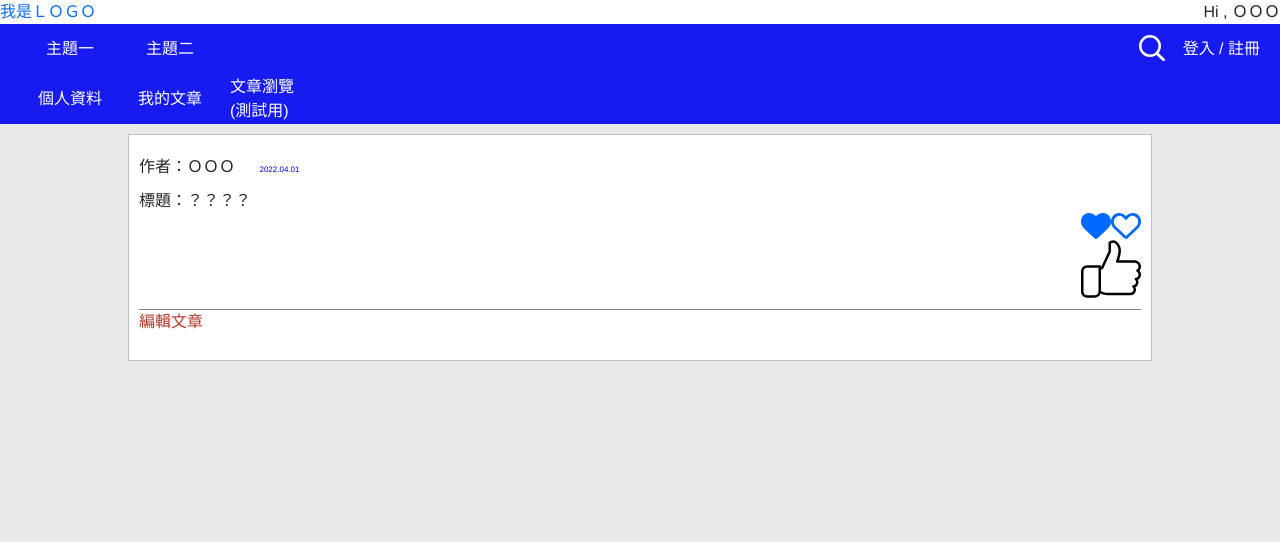
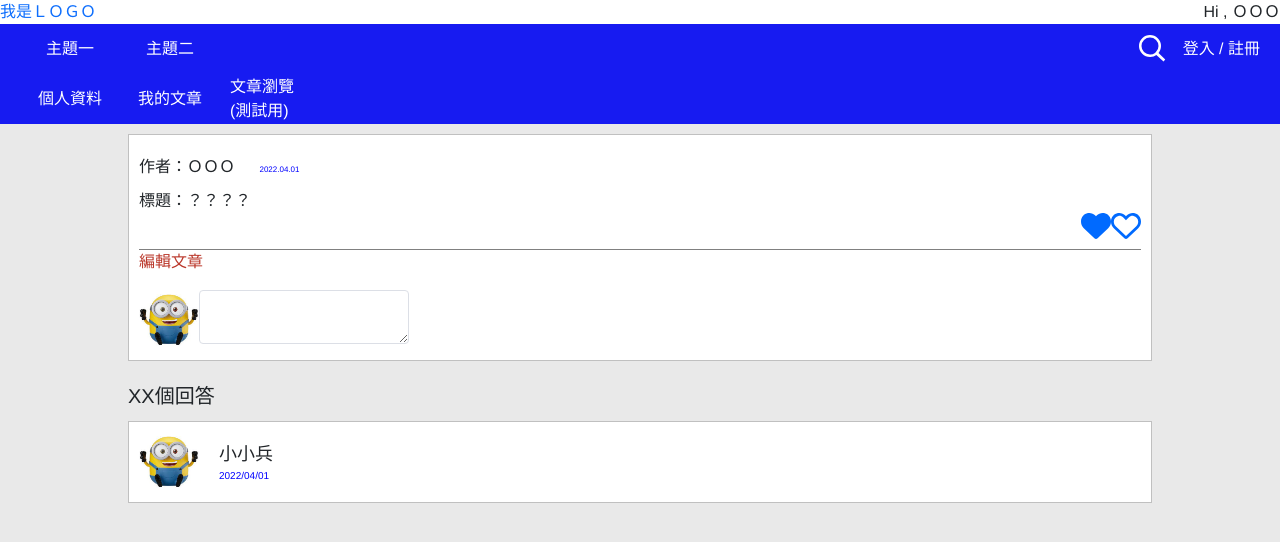
Before and after one commit to lucky4bettty/vue3_blog_test, a Vue app: page /articleview/1 in a window 1280 px wide. Shown: the top 542 px of the page. Built offline with nearby package versions, Linux system fonts and the light colour scheme.

Commit message:
文章瀏覽＿切版 未完成

```diff
--- /dev/null
+++ b/src/style/articleview.scss
@@ -0,0 +1,33 @@
+.oneReply{
+    .title_all{
+        display: flex;
+
+        .title_info{
+            margin-left:20px;
+            display: flex;
+            flex-direction:column ;
+            justify-content: center;
+            .name{
+                font-size: 18px;
+            }
+            .date{
+                font-size: 10px;
+                color:blue;
+            }
+        }
+    }
+
+}
+
+.title_img{
+    width: 60px;
+    height: 60px;
+    border-radius: 50%;
+    background-color: pink;
+}
+
+.title_img img{
+    width: 100%;
+    height:100%;
+    object-fit:fill
+}
--- a/src/views/widget/ArticleView.vue
+++ b/src/views/widget/ArticleView.vue
@@ -2,8 +2,9 @@
 
 <div class="articleview">
 
-<div class="member articleview_bg">
-
+<div class="member">
+    <!-- 上方頁面資料 -->
+    <div class="articleview_bg">
         <div class="myData">
             作者：ＯＯＯ   <span class="time">2022.04.01</span>
         </div>
@@ -15,20 +16,11 @@
         <div class="addlove">
             <div class="addloveIcon">
 
-            <!-- <embed src="@/images/heart-solid.svg" style="display:block;width:330px;height:240px" /> -->
-
-
                     <img class="like-icon" src="@/images/heart-solid-red.svg" alt="">
                     <img class="like-icon" src="@/images/heart-regular-red.svg" alt="">
 
-                <img src="@/images/like-svgrepo-com.svg" alt="">
-
-
-
-
             </div>
         </div>
-
 
 
 
@@ -37,7 +29,60 @@
 
         </div>
 
+        <!-- 回覆框框 -->
+        <div class="d-flex">
+            <div class="title_img">
+                <img src="@/images/my.jpeg" alt="">
+            </div>
+
+            <div class="">
+                <el-input v-model="myReply" type="textarea" placeholder=""></el-input>
+            </div>
+
+
+            <!-- <el-button type="primary">送出</el-button> -->
+        </div>
+
+
+    </div>
+
+
+
+
+
     <!-- 留言 -->
+    <div class="reply_num">XX個回答</div>
+    <div class="reply articleview_bg">
+
+
+        <div class="oneReply">
+            <!-- 標題 -->
+            <div class="title_all">
+                <!-- 照片 -->
+                <div class="title_img">
+
+                    <img src="@/images/my.jpeg" alt="">
+
+                </div>
+                <!-- 名稱＋日期 -->
+                <div class="title_info">
+                    <div class="name">
+                        小小兵
+                    </div>
+                    <div class="date">
+                        2022/04/01
+
+                    </div>
+                </div>
+
+            </div>
+            <!-- 內容 -->
+            <div>
+
+            </div>
+        </div>
+
+    </div>
 
 
 
@@ -72,16 +117,21 @@ export default {
     });
 
     const cont='<p><span style="color: #ba372a;">編輯文章</span></p>';
+    const myReply = ref('') ;
 
 
 
     return {
-        cont
+        cont,
+        myReply
     };
   },
 };
 
 </script>
+
+<style lang="scss" src="@/style/articleview.scss" scoped></style>
+
 
 <style>
 
@@ -124,5 +174,14 @@ export default {
   filter: hue-rotate(240deg) saturate(5);
 }
 
+/* 底下討論區 */
+.reply_num{
+    margin-top : 20px;
+    font-size: 20px;
+
+}
+
+
+
 
 </style>
```
Also changed, not shown: src/images/my.jpeg (added). Lines whose indentation alone changed are shown as unchanged.
